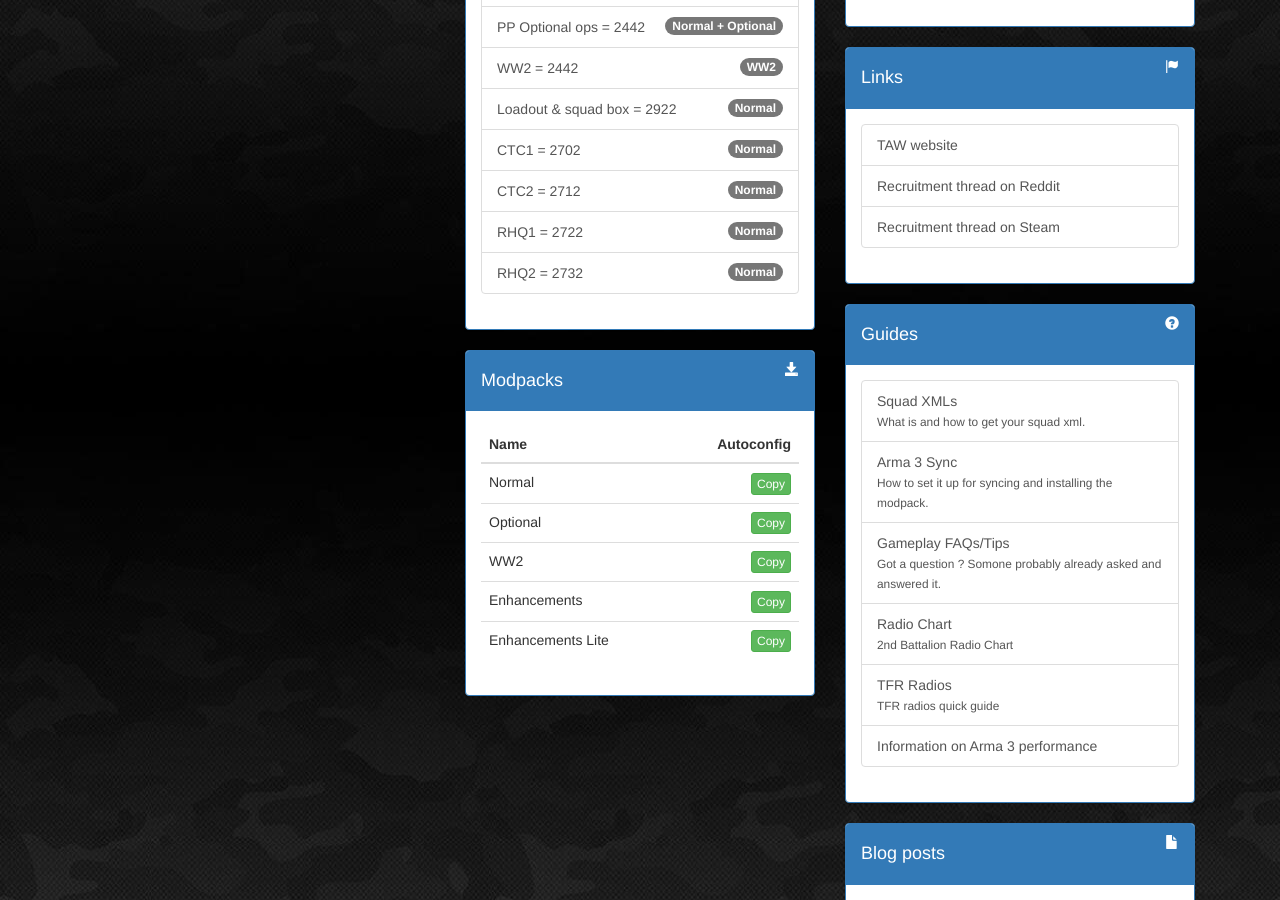
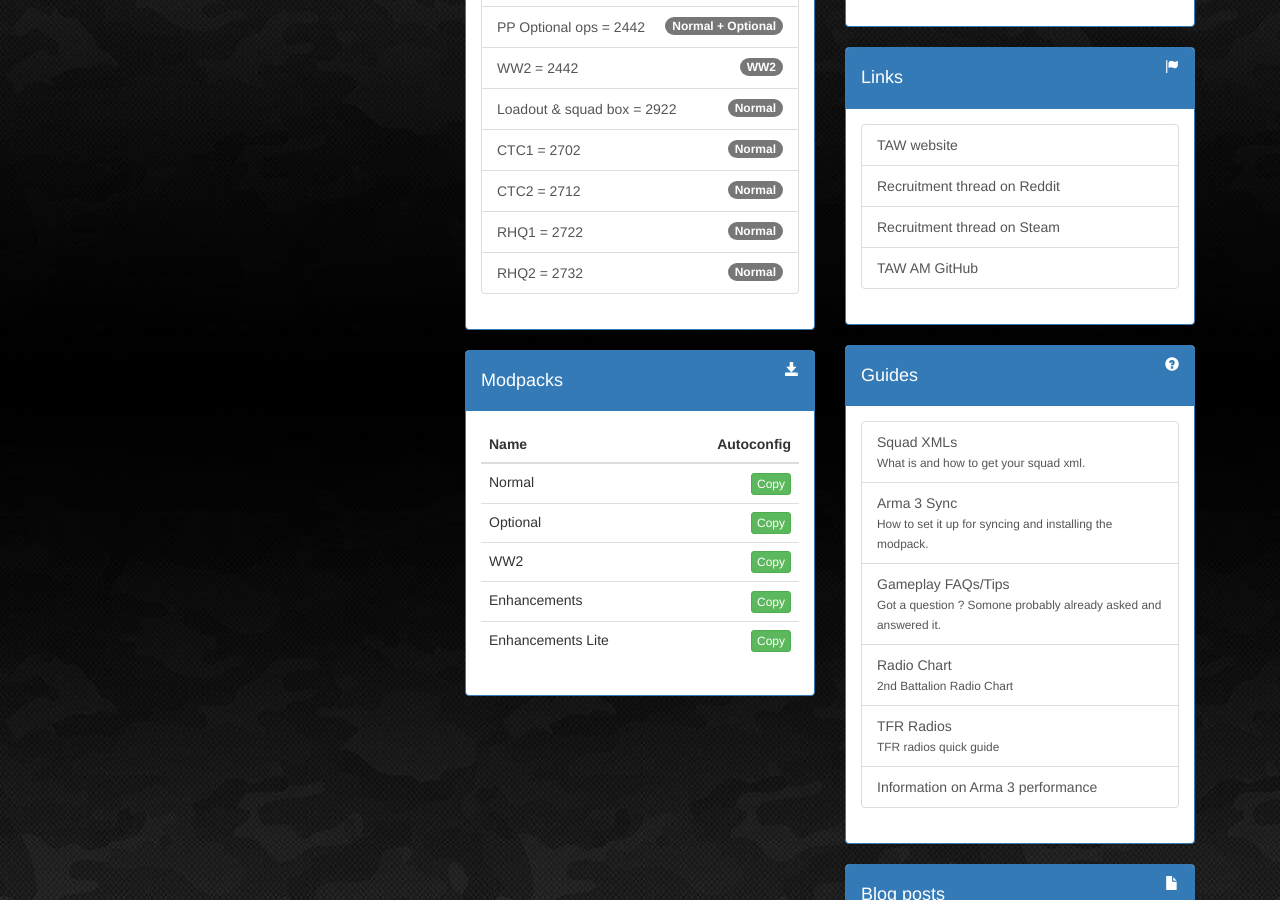
Before and after one commit to TAW-Arma/AM2-Web, a Jekyll site: the page built from index.html, in a window 1280 px wide and 900 px high, scrolled down 796 px. Built offline with Jekyll 4.4.1, drawn with Linux system fonts in a browser that asks for light colours; comment, search, counter and statistics services are not loaded.

Commit message:
Update index.html

```diff
--- a/index.html
+++ b/index.html
@@ -212,6 +212,7 @@ title: TAW Arma - 2nd Battalion
 					<a href="http://taw.net" class="list-group-item" target="_blank">TAW website</a>
 					<a href="https://www.reddit.com/r/FindAUnit/comments/4hnabq/a3recruitingvideo_tawnet_are_now_recruiting//" class="list-group-item" target="_blank">Recruitment thread on Reddit</a>
 					<a href="http://steamcommunity.com/app/107410/discussions/10/412446890559182042/" class="list-group-item" target="_blank">Recruitment thread on Steam</a>
+					<a href="https://github.com/TAW-Arma/" class="list-group-item" target="_blank">TAW AM GitHub</a>
 				</div>
 				<div class="clearfix"></div>
 			</div>
```
